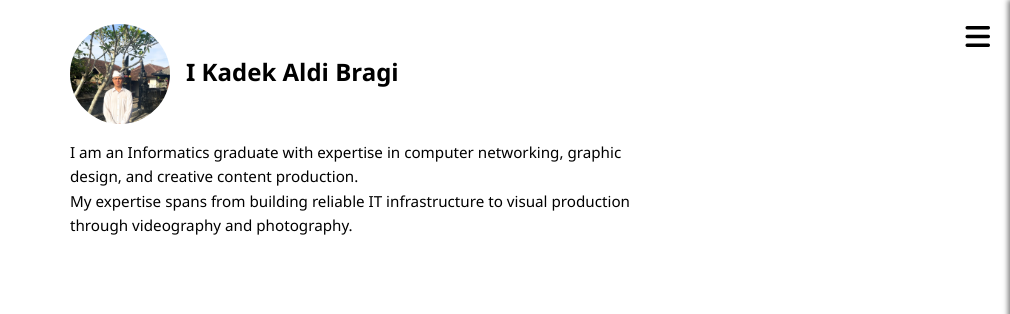
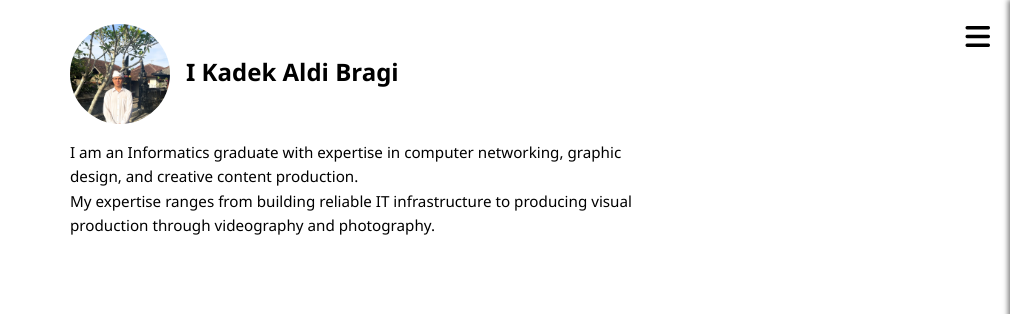
Before and after one commit to AldiBragi/aldibragi, a plain HTML site: page index.html in a window 1280 px wide. Shown: the top 314 px of the page, without its empty margins (270-1280 px from the left). Drawn offline with nearby package versions, Linux system fonts and the light colour scheme.

Commit message:
updute progres

```diff
--- a/index.html
+++ b/index.html
@@ -39,7 +39,7 @@
           </div>
           <p class="mt-3">
             I am an Informatics graduate with expertise in computer networking, graphic design, and creative content production.<br />
-            My expertise spans from building reliable IT infrastructure to visual production through videography and photography.
+            My expertise ranges from building reliable IT infrastructure to producing visual production through videography and photography.
           </p>
         </div>
 
```
